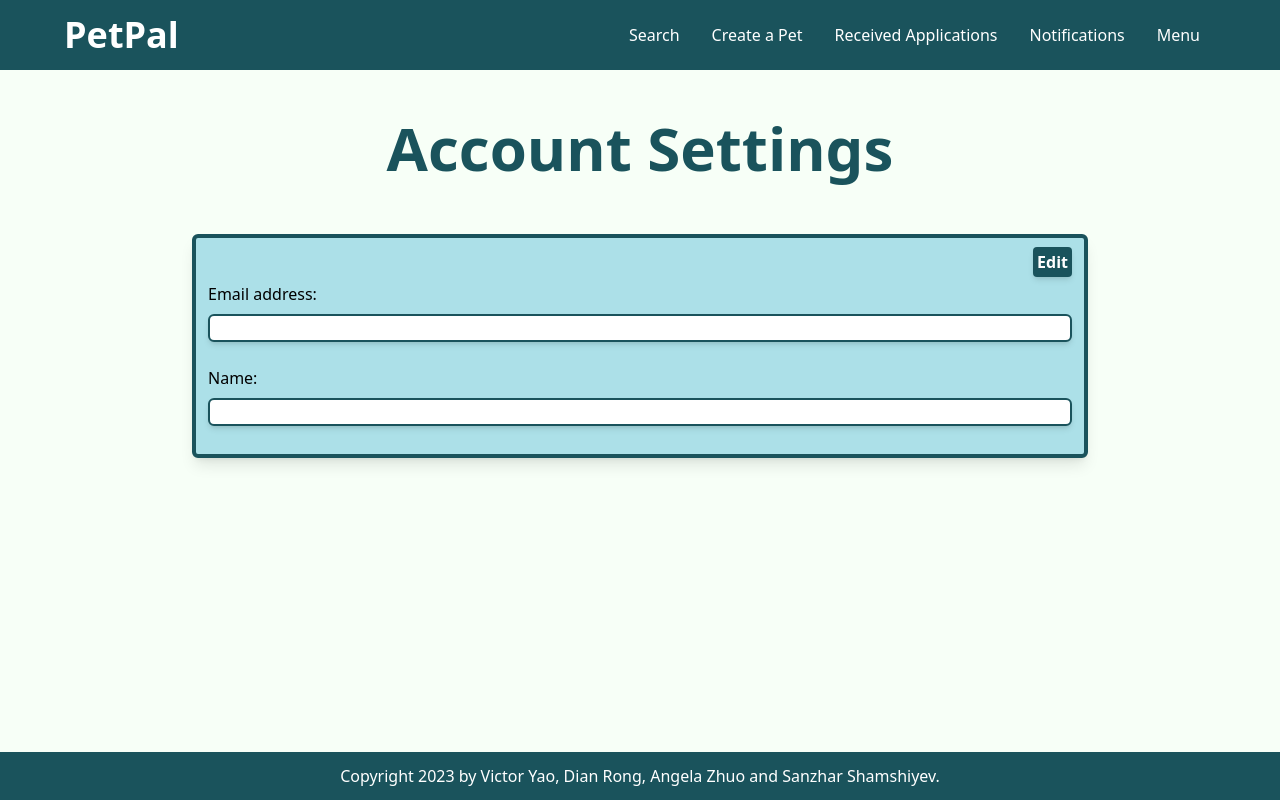
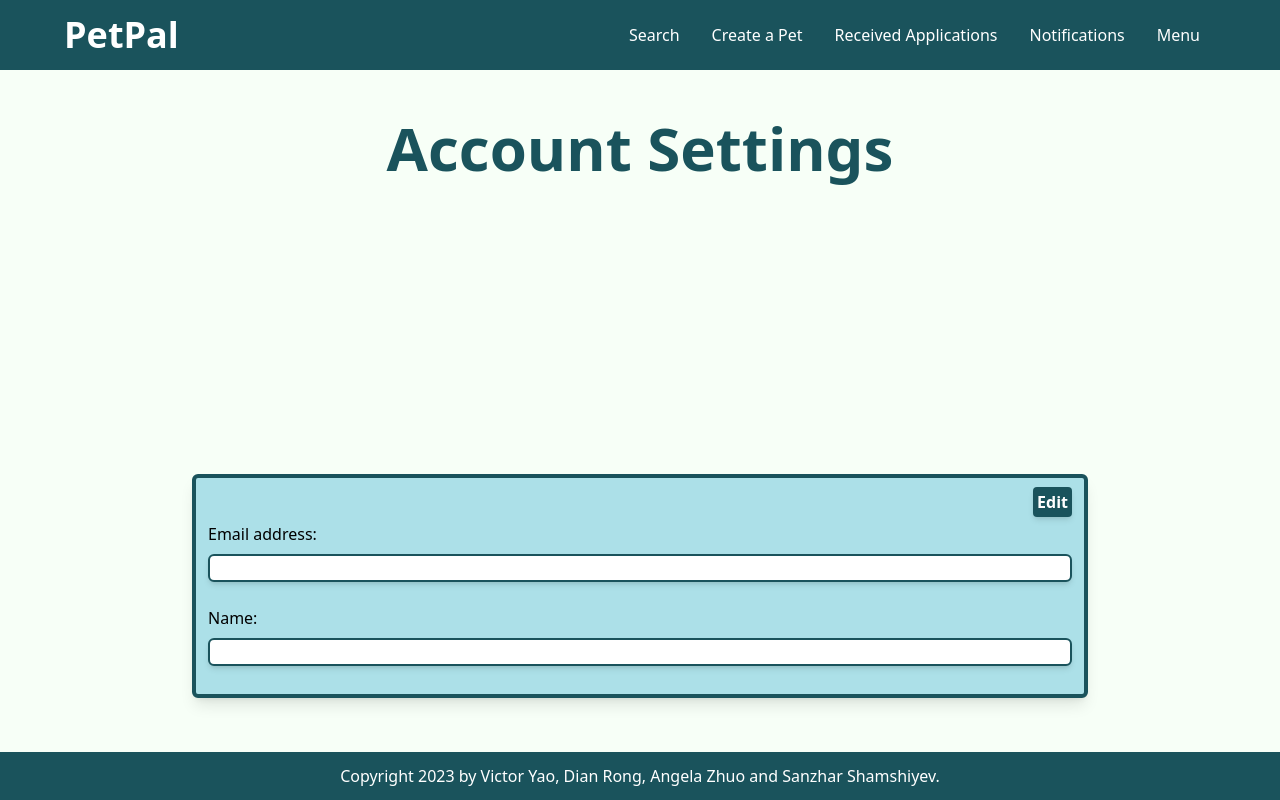
Before and after one commit to SanzSS/PetPal, a React (Create React App) app in the folder frontend/petpal/: page /account in a window 1280 px wide. Built offline with nearby package versions, Linux system fonts and the light colour scheme; sample sign-in values are in the browser's storage.

Commit message:
uncommented avatar on account page

```diff
--- a/frontend/petpal/src/pages/GetAccount/index.jsx
+++ b/frontend/petpal/src/pages/GetAccount/index.jsx
@@ -52,9 +52,9 @@ const ViewAccount = () => {
                 <h1 className="text-6xl mt-12 text-blue3 font-extrabold text-center mb-10">
                     Account Settings
                 </h1>
-                {/* <div id="avatar-container">
+                <div id="avatar-container">
                     {avatar && <img src={avatar} alt="User Avatar" id="avatar" className="rounded-full"/>}
-                </div> */}
+                </div>
             </div>
             <div className="h-1/2 rounded-md border-blue3 border-4 bg-blue2 shadow-lg flex items-left p-3 mt-4 flex-col w-[70%]">
                 <div className="self-end">
--- a/frontend/petpal/src/tailwind.css
+++ b/frontend/petpal/src/tailwind.css
@@ -92,8 +92,8 @@ details > summary::-webkit-details-marker {
 }
 
 #avatar-container {
-    height: 10rem;
-    width: 10rem;
+    height: 15rem;
+    width: 15rem;
   }
 
   #avatar {
```
